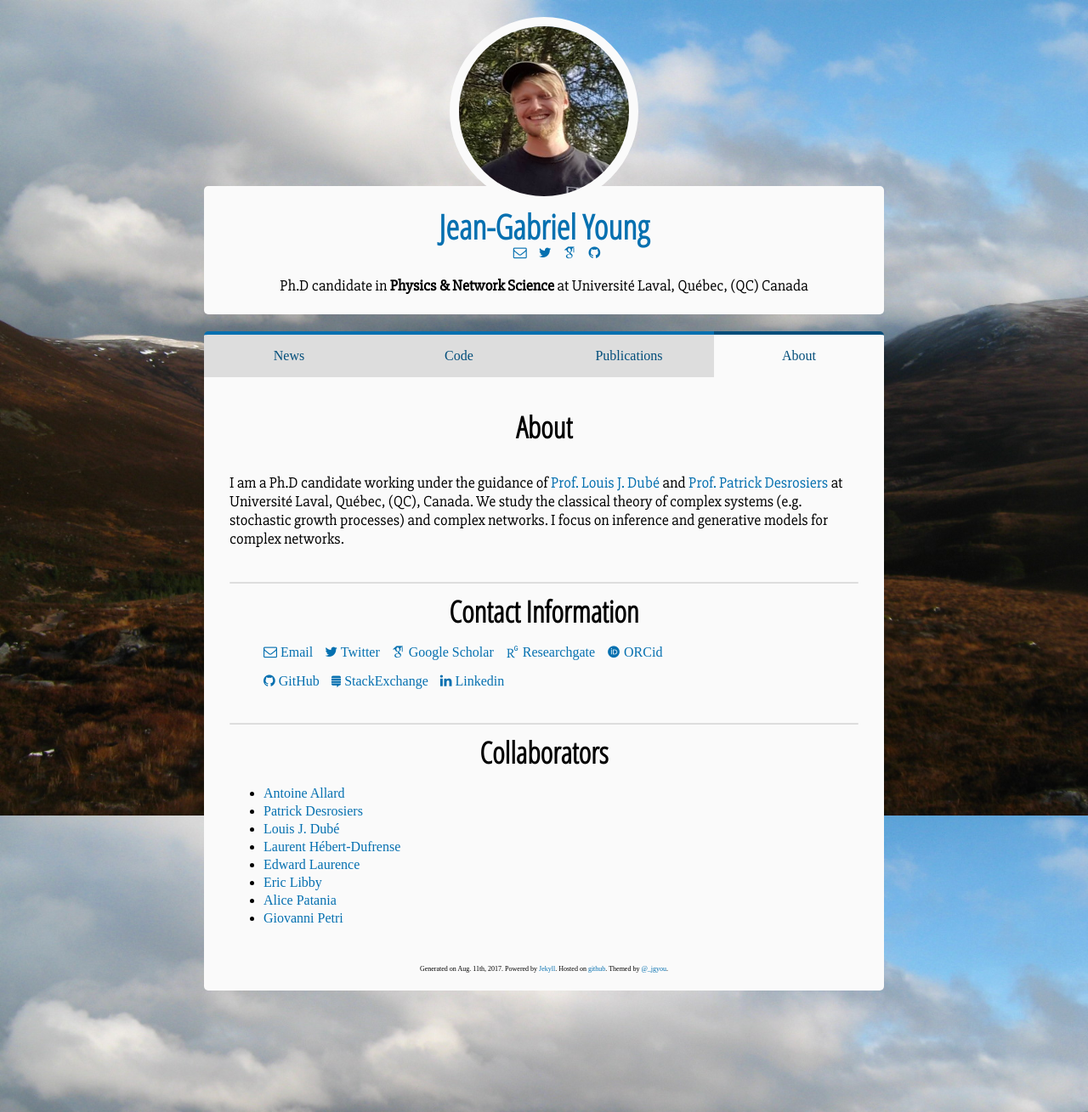
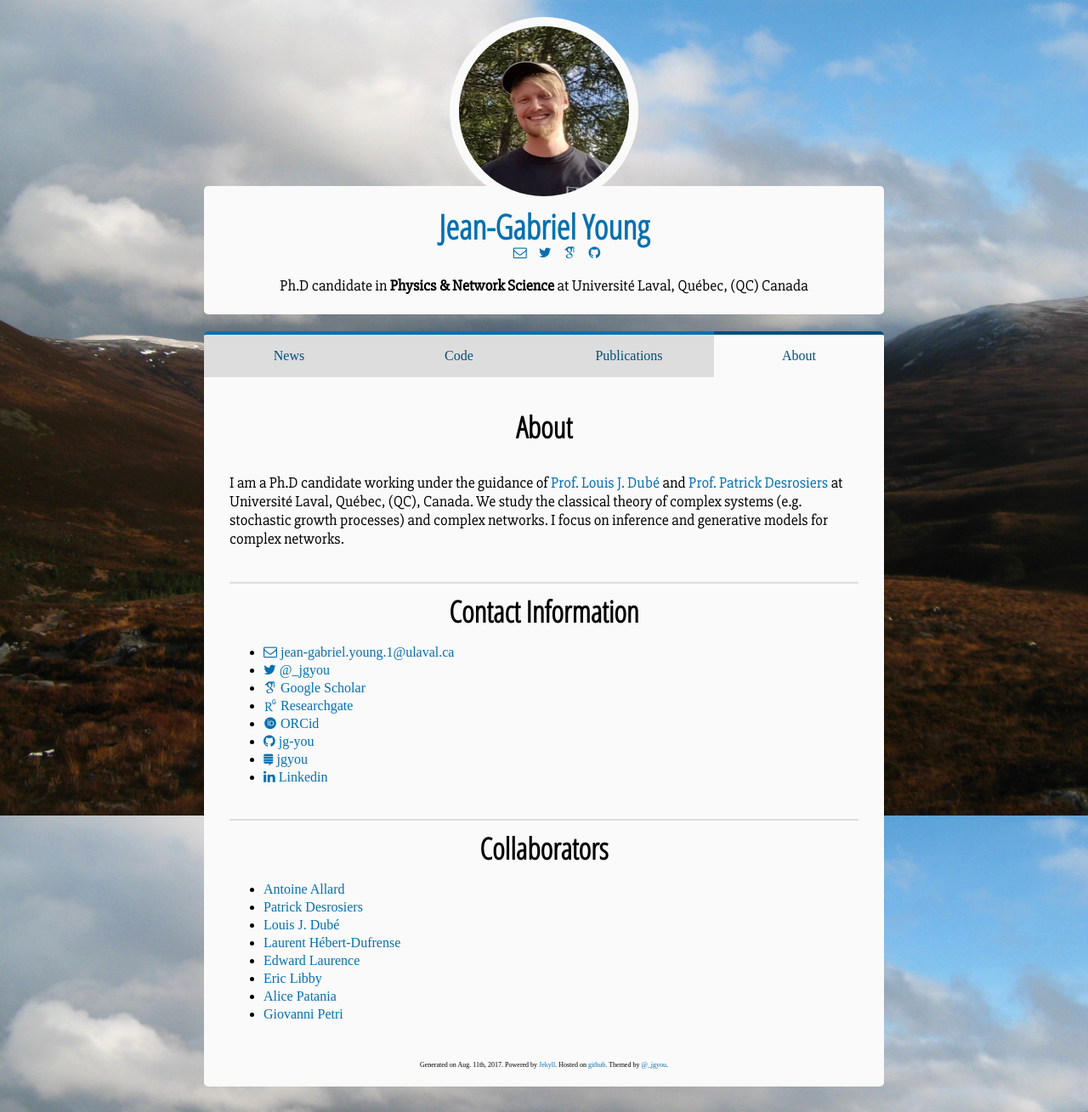
Before and after one commit to jg-you/jg-you.github.io, a Jekyll site: the page built from about.md, in a window 1280 px wide. Shown: the whole page at 85% size. Built offline with Jekyll 4.4.1, drawn with Linux system fonts in a browser that asks for light colours; some web fonts are replaced; comment, search, counter and statistics services are not loaded.

Commit message:
small tweaks

```diff
--- a/_includes/header.html
+++ b/_includes/header.html
@@ -5,10 +5,10 @@
         <div class="about">
             <h1><a href="{{site.url}}" class="no-decoration">Jean-Gabriel Young</a></h1>
             <ul class="contact-list-top">
-            <li class="contact-list-item"><a href="mailto:jean-gabriel.young.1@ulaval.ca"><i class="fa fa-envelope-o" aria-hidden="true"></i></a> </li>
-            <li class="contact-list-item"><a href="http://www.twitter.com/_jgyou"><i class="fa fa-twitter" aria-hidden="true"></i></a></li>
-            <li class="contact-list-item"><a href="https://scholar.google.ca/citations?user=qmKcNSoAAAAJ&hl=en"><i class="ai ai-google-scholar" aria-hidden="true"></i> </a></li>
-            <li class="contact-list-item"><a href="https://github.com/jg-you/"><i class="fa fa-github" aria-hidden="true"></i></a></li>
+            <li class="contact-list-item-top"><a href="mailto:jean-gabriel.young.1@ulaval.ca"><i class="fa fa-envelope-o" aria-hidden="true"></i></a> </li>
+            <li class="contact-list-item-top"><a href="http://www.twitter.com/_jgyou"><i class="fa fa-twitter" aria-hidden="true"></i></a></li>
+            <li class="contact-list-item-top"><a href="https://scholar.google.ca/citations?user=qmKcNSoAAAAJ&hl=en"><i class="ai ai-google-scholar" aria-hidden="true"></i> </a></li>
+            <li class="contact-list-item-top"><a href="https://github.com/jg-you/"><i class="fa fa-github" aria-hidden="true"></i></a></li>
             </ul>
             <p>Ph.D candidate in <b>Physics & Network Science</b> at Universit&eacute Laval, Qu&eacutebec, (QC) Canada</p>
         </div>
--- a/about.md
+++ b/about.md
@@ -14,10 +14,10 @@ I focus on inference and generative models for complex networks.
 
 <ul class="contact-list">
 <li class="contact-list-item">
-<a href="mailto:jean-gabriel.young.1@ulaval.ca"><i class="fa fa-envelope-o" aria-hidden="true"></i> Email </a>
+<a href="mailto:jean-gabriel.young.1@ulaval.ca"><i class="fa fa-envelope-o" aria-hidden="true"></i> jean-gabriel.young.1@ulaval.ca </a>
 </li>
 <li class="contact-list-item">
-<a href="http://www.twitter.com/_jgyou"><i class="fa fa-twitter" aria-hidden="true"></i> Twitter</a>
+<a href="http://www.twitter.com/_jgyou"><i class="fa fa-twitter" aria-hidden="true"></i> @_jgyou</a>
 </li>
 <li class="contact-list-item">
 <a href="https://scholar.google.ca/citations?user=qmKcNSoAAAAJ&hl=en"><i class="ai ai-google-scholar" aria-hidden="true"></i>  Google Scholar </a>
@@ -27,15 +27,11 @@ I focus on inference and generative models for complex networks.
 <li class="contact-list-item">
 <a href="http://orcid.org/0000-0002-4464-2692"><i class="ai ai-orcid" aria-hidden="true"></i>  ORCid</a>
 </li>
-</ul>
-
-
-<ul class="contact-list">
 <li class="contact-list-item">
-<a href="https://github.com/jg-you/"><i class="fa fa-github" aria-hidden="true"></i> GitHub </a>
+<a href="https://github.com/jg-you/"><i class="fa fa-github" aria-hidden="true"></i> jg-you </a>
 </li>
 <li class="contact-list-item">
-<a href="http://stackexchange.com/users/2079477/jgyou?tab=accounts"><i class="fa fa-stack-exchange" aria-hidden="true"></i> StackExchange </a>
+<a href="http://stackexchange.com/users/2079477/jgyou?tab=accounts"><i class="fa fa-stack-exchange" aria-hidden="true"></i> jgyou </a>
 </li>
 <li class="contact-list-item">
 <a href="http://www.linkedin.com/pub/jean-gabriel-young/59/577/698"><i class="fa fa-linkedin" aria-hidden="true"></i> Linkedin </a>
--- a/css/main.scss
+++ b/css/main.scss
@@ -126,7 +126,7 @@ html {
         vertical-align:middle;
     }
     ul.contact-list {
-        list-style-type: none;
+        // list-style-type: none;
         text-align: left;
     }
     ul.contact-list-top {
@@ -138,9 +138,13 @@ html {
         text-align: left;
     }
     li.contact-list-item {
+        // display: inline;
+        margin-right: 10px;
+        margin-bottom: 3px;
+    }
+    li.contact-list-item-top {
         display: inline;
         margin-right: 10px;
-        // margin-bottom: 3px;
     }
     li.collab-list-item {
         // margin-right: 10px;
```
